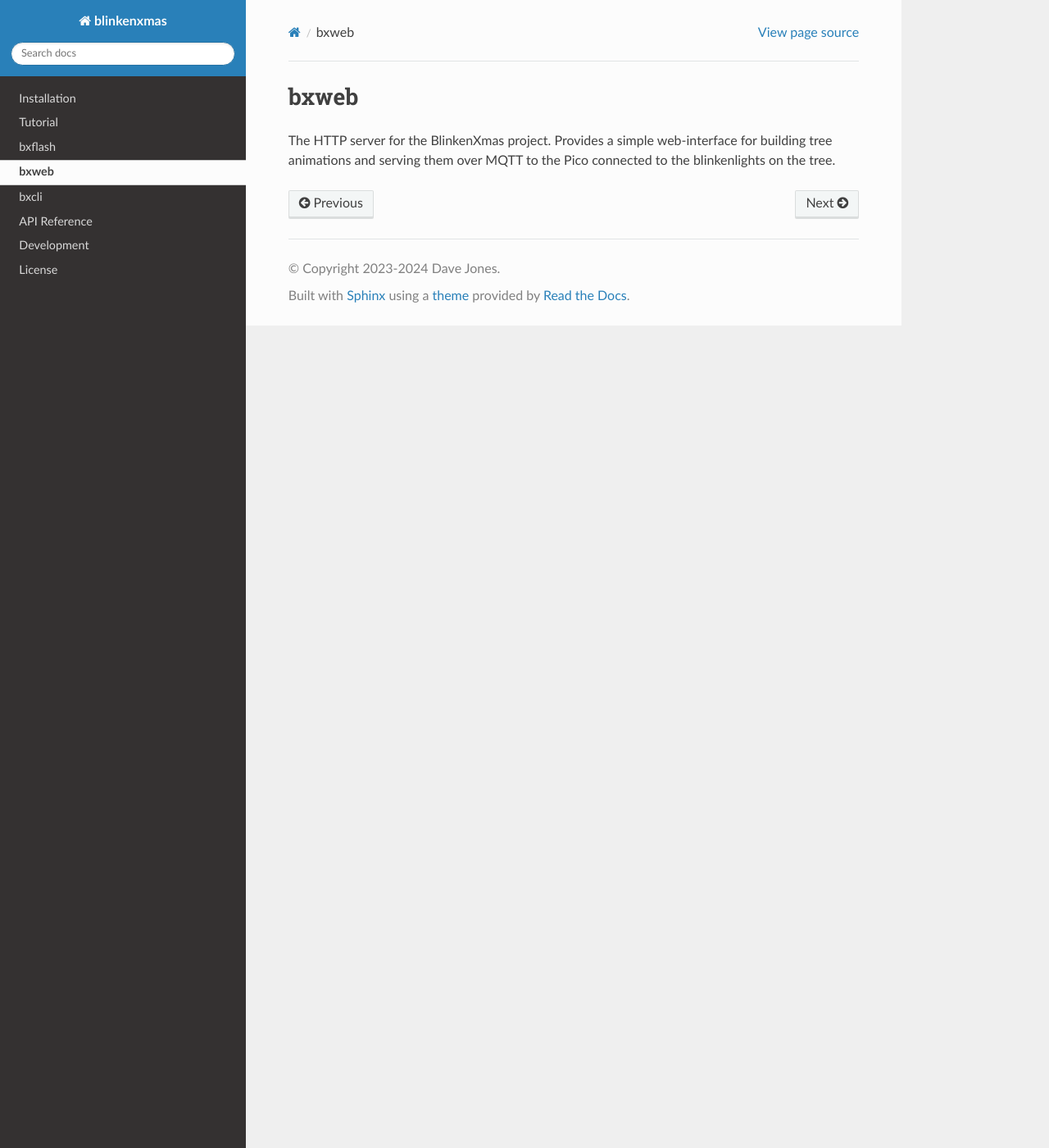
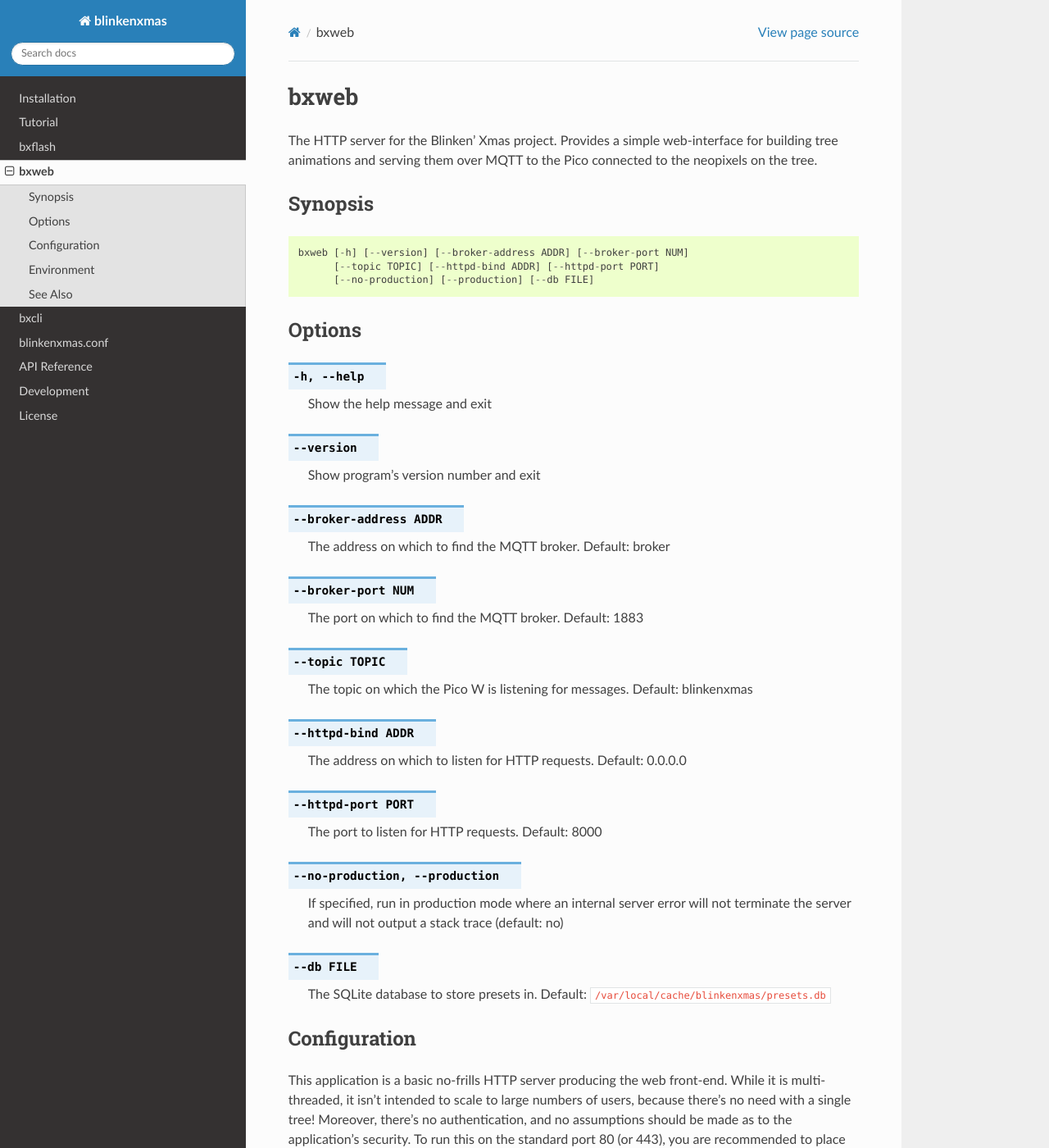
Before and after one commit to waveform80/blinkenxmas, a Sphinx documentation site: the page built from docs/bxweb.rst, in a window 1280 px wide and 1400 px high. Shown: the whole window at 82% size. Built offline with Sphinx 7.4.7 and the Read the Docs theme 3.1.0, drawn with Linux system fonts in a browser that asks for light colours; formulas are drawn with MathJax 3; pages that are not in the unit, such as notebooks, are missing from menus; some of the changed text lies outside the part shown.

Commit message:
More docs work
Also tweaked some defaults to make them safer for default use. It will
complicate things a little, but if I can finish the packaging, not that
much.

```diff
--- a/docs/api.rst
+++ b/docs/api.rst
@@ -4,7 +4,7 @@ API Reference
 
 The Blinken' Xmas code tries to be as reasonably self-contained as possible, to
 avoid too many dependencies in order to make the packaging a bit easier and
-low-maintenance longevity a bit more likely!
+low-maintenance longevity a bit more likely.
 
 The following sections list the various modules in the Python code:
 
@@ -27,4 +27,4 @@ The following sections list the various modules in the Python code:
 
 I'm afraid the Pico-side code is (currently) largely undocumented. However, it
 is much simpler, and if you can understand the Pi-side of the code you'll
-easily handle the Pico side!
+easily handle the Pico side.
--- a/docs/bxflash.rst
+++ b/docs/bxflash.rst
@@ -1,7 +1,7 @@
+.. program:: bxflash
+
 =======
 bxflash
 =======
 
-.. program:: bxflash
-
 Flash the BlinkenXmas code to a Pico for use on an xmas tree.
--- a/docs/bxweb.rst
+++ b/docs/bxweb.rst
@@ -1,9 +1,108 @@
+.. program:: bxweb
+
 =====
 bxweb
 =====
 
-.. program:: bxweb
+The HTTP server for the Blinken' Xmas project. Provides a simple web-interface
+for building tree animations and serving them over MQTT to the Pico connected
+to the neopixels on the tree.
 
-The HTTP server for the BlinkenXmas project. Provides a simple web-interface
-for building tree animations and serving them over MQTT to the Pico connected
-to the blinkenlights on the tree.
+
+Synopsis
+========
+
+::
+
+    bxweb [-h] [--version] [--broker-address ADDR] [--broker-port NUM]
+          [--topic TOPIC] [--httpd-bind ADDR] [--httpd-port PORT]
+          [--no-production] [--production] [--db FILE]
+
+
+Options
+=======
+
+.. option:: -h, --help
+
+    Show the help message and exit
+
+.. option:: --version
+
+    Show program's version number and exit
+
+.. option:: --broker-address ADDR
+
+    The address on which to find the MQTT broker. Default: broker
+
+.. option:: --broker-port NUM
+
+    The port on which to find the MQTT broker. Default: 1883
+
+.. option:: --topic TOPIC
+
+    The topic on which the Pico W is listening for messages. Default:
+    blinkenxmas
+
+.. option:: --httpd-bind ADDR
+
+    The address on which to listen for HTTP requests. Default: 0.0.0.0
+
+.. option:: --httpd-port PORT
+
+    The port to listen for HTTP requests. Default: 8000
+
+.. option:: --no-production, --production
+
+    If specified, run in production mode where an internal server error will
+    not terminate the server and will not output a stack trace (default: no)
+
+.. option:: --db FILE
+
+    The SQLite database to store presets in. Default:
+    :file:`/var/local/cache/blinkenxmas/presets.db`
+
+
+Configuration
+=============
+
+This application is a basic no-frills HTTP server producing the web front-end.
+While it is multi-threaded, it isn't intended to scale to large numbers of
+users, because there's no need with a single tree! Moreover, there's no
+authentication, and no assumptions should be made as to the application's
+security. To run this on the standard port 80 (or 443), you are recommended to
+place the application on an unprivileged port (e.g. the default of 8000),
+running as an unprivileged user, and place a reverse proxy (like nginx) in
+front of it.
+
+A sample :manpage:`systemd.unit(5)` for execution of the application is:
+
+.. literalinclude:: ../blinkenxmas-web.service
+    :language: systemd
+    :caption: /etc/systemd/system/blinkenxmas-web.service
+
+.. note::
+
+    At the time of writing, the application does not support systemd's
+    notify mechanism, or socket activation.
+
+A sample reverse proxy for nginx is:
+
+.. literalinclude:: ../blinkenxmas.nginx
+    :language: nginx
+    :caption: /etc/nginx/sites-available/blinkenxmas
+
+
+Environment
+===========
+
+.. envvar:: DEBUG
+
+    If set to "1", the application will produce a full stack-trace on any
+    fatal exception. If set to "2", the application will jump to PDB for
+    exception post-mortem on any fatal exception.
+
+
+See Also
+========
+
+:doc:`bxcli`, :doc:`bxflash`, :doc:`blinkenxmas.conf`
--- a/docs/index.rst
+++ b/docs/index.rst
@@ -29,6 +29,7 @@ Contents
     bxflash
     bxweb
     bxcli
+    blinkenxmas.conf
     api
     development
     changelog
```
Also changed, not shown: docs/blinkenxmas.conf.rst (added, +204 -0 lines), docs/bxcli.rst (+97 -3 lines), 4 other files.
